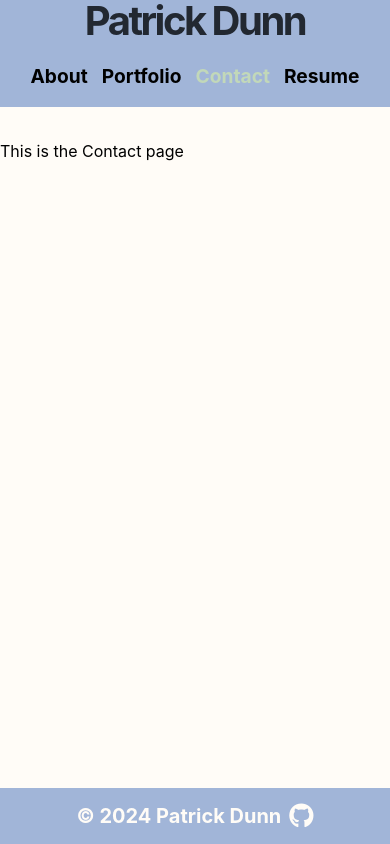
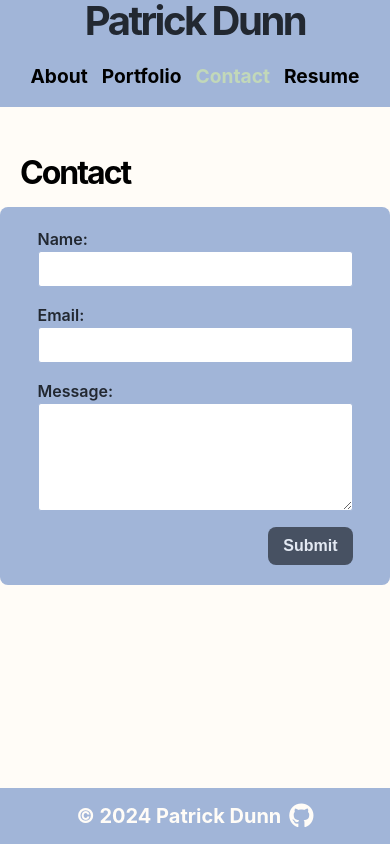
Before and after one commit to knightmac19/portfolio-2024, a React (Create React App) app: page /Contact in a window 390 px wide. Built offline with nearby package versions, Linux system fonts and the light colour scheme; some icons are missing.

Commit message:
contact page mobile responsive

```diff
--- a/src/components/Contact/index.js
+++ b/src/components/Contact/index.js
@@ -1,5 +1,94 @@
+import { useState } from "react";
+
+const validateEmail = (email) => {
+  const regex =
+    /^(([^<>()[\]\\.,;:\s@"]+(\.[^<>()[\]\\.,;:\s@"]+)*)|(".+"))@((\[[0-9]{1,3}\.[0-9]{1,3}\.[0-9]{1,3}\.[0-9]{1,3}\])|(([a-zA-Z\-0-9]+\.)+[a-zA-Z]{2,}))$/;
+  return regex.test(String(email).toLowerCase());
+};
+
 const Contact = () => {
-  return <div>This is the Contact page</div>;
+  const [formState, setFormState] = useState({
+    name: "",
+    email: "",
+    message: "",
+  });
+
+  const [errorMsg, setErrorMsg] = useState("");
+  const { name, email, message } = formState;
+
+  const handleSubmit = (e) => {
+    e.preventDefault();
+    if (!errorMsg) {
+      console.log("Submit Form", formState);
+    }
+  };
+
+  const handleChange = (e) => {
+    if (e.target.name === "email") {
+      const isValid = validateEmail(e.target.value);
+      if (!isValid) {
+        setErrorMsg("Your email is invalid.");
+      } else {
+        setErrorMsg("");
+      }
+    } else {
+      if (!e.target.value.length) {
+        setErrorMsg(`${e.target.name} is required.`);
+      } else {
+        setErrorMsg("");
+      }
+    }
+    if (!errorMsg) {
+      setFormState({ ...formState, [e.target.name]: e.target.value });
+      console.log("Handle Form", formState);
+    }
+  };
+
+  return (
+    <div className="contact-page-wrapper ">
+      <h2 className="header-md ">Contact</h2>
+      <div className="contact container ">
+        <form id="contact-form" onSubmit={handleSubmit}>
+          <div>
+            <label htmlFor="name">Name:</label>
+            <input
+              type="text"
+              name="name"
+              defaultValue={name}
+              onBlur={handleChange}
+            />
+          </div>
+          <div>
+            <label htmlFor="email">Email:</label>
+            <input
+              type="email"
+              name="email"
+              defaultValue={email}
+              onBlur={handleChange}
+            />
+          </div>
+          <div>
+            <label htmlFor="message">Message:</label>
+            <textarea
+              name="message"
+              rows="5"
+              cols="10"
+              defaultValue={message}
+              onBlur={handleChange}
+            />
+          </div>
+          {errorMsg && (
+            <div>
+              <p className="error-text">{errorMsg}</p>
+            </div>
+          )}
+          <span className="btn-wrapper">
+            <button type="submit">Submit</button>
+          </span>
+        </form>
+      </div>
+    </div>
+  );
 };
 
 export default Contact;
--- a/src/index.css
+++ b/src/index.css
@@ -235,6 +235,8 @@ nav .nav {
   min-width: 242px;
   width: 100%;
   min-height: 150px;
+  box-shadow: 2px 2px 3px 3px var(--footer-bg);
+  border-radius: 8px;
 }
 
 .project-card .project-img {
@@ -258,6 +260,13 @@ nav .nav {
 }
 
 .card-info:hover {
+  background-color: var(--card-hover);
+  opacity: 0.9;
+  border: 5px solid var(--card-hover-text);
+  border-radius: 8px;
+}
+
+.card-info:active {
   background-color: var(--card-hover);
   opacity: 0.9;
   border: 5px solid var(--card-hover-text);
@@ -306,6 +315,96 @@ footer i:hover {
   color: var(--footer-bg);
 }
 
+/* contact page section */
+.contact-page-wrapper h2 {
+  padding: 10px 20px;
+  width: 60%;
+  max-width: 600px;
+  margin: 0 auto;
+}
+
+.contact {
+  background-color: var(--footer-bg);
+  border-radius: 8px;
+  padding: 20px;
+  width: 60%;
+  max-width: 600px;
+  display: flex;
+  justify-content: center;
+}
+
+.contact form {
+  width: 90%;
+}
+
+.contact form div {
+  display: flex;
+  flex-direction: column;
+  margin-bottom: 1rem;
+}
+.contact form div label {
+  width: 100%;
+  color: var(--header-text);
+  font-size: 1rem;
+  font-weight: 600;
+}
+.contact form div input,
+.contact form div textarea {
+  width: 100%;
+  font-size: 1rem;
+  border: 1px solid var(--header-bg);
+  outline: none;
+  border-radius: 3px;
+  transition: box-shadow 0.2s;
+  padding: 8px;
+}
+
+/* .contact form div {
+  display: flex;
+  justify-content: flex-start;
+  align-items: center;
+
+} */
+
+input:focus {
+  border: 1px solid var(--header-text);
+  box-shadow: 0 0 0.25rem rgba(0, 0, 0, 0.5);
+}
+textarea {
+  resize: vertical;
+  max-height: 500px;
+  overflow-y: scroll;
+}
+
+.contact .btn-wrapper {
+  width: 100%;
+  display: flex;
+  justify-content: flex-end;
+}
+
+button {
+  font-size: 1rem;
+  font-weight: 600;
+  text-decoration: none;
+  border-radius: 8px;
+  border: none;
+  color: #fff;
+  outline: none;
+  cursor: pointer;
+  background-color: var(--header-text);
+  padding: 10px 15px;
+  opacity: 0.7;
+}
+
+button:hover {
+  opacity: 1;
+}
+
+button[disabled] {
+  cursor: default;
+  opacity: 0.8;
+}
+
 @media (max-width: 1053px) {
   .portfolio {
     text-align: center;
@@ -331,6 +430,11 @@ footer i:hover {
   .about-me .about-me-text {
     text-align: center;
   }
+
+  .contact,
+  .contact-page-wrapper h2 {
+    width: 100%;
+  }
 }
 @media (max-width: 500px) {
   .nav ul {
```
